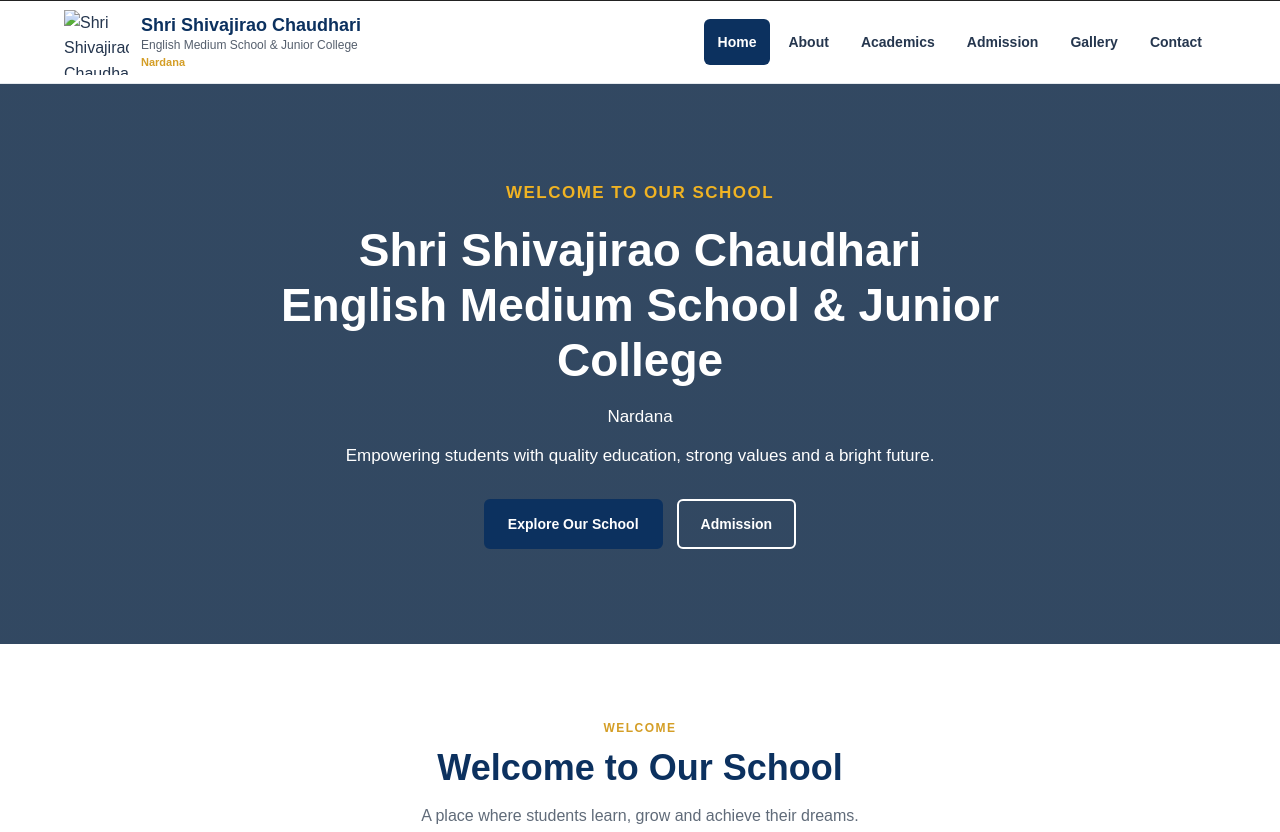
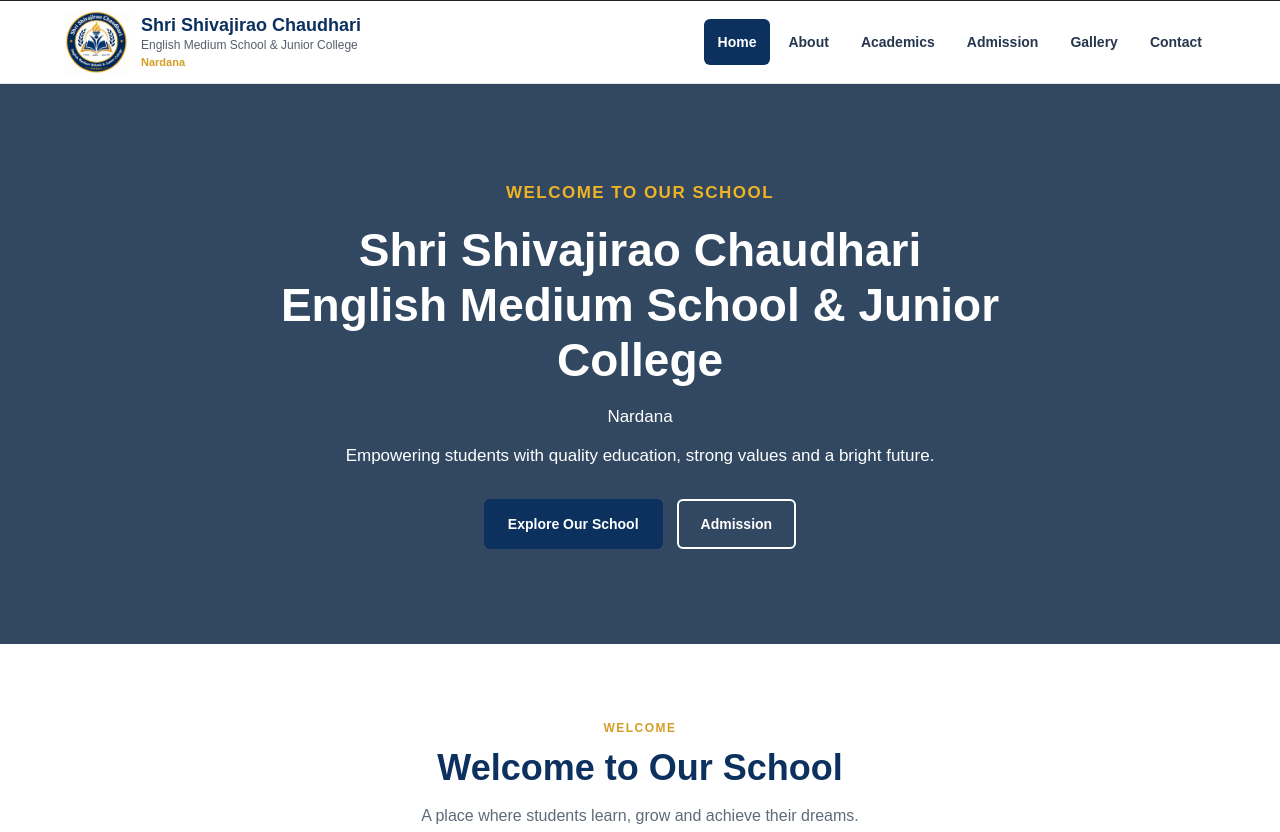
Before and after one commit to durgesh9952/school-website, a plain HTML site: page index.html in a window 1280 px wide. Shown: the top 832 px of the page. Drawn offline with Linux system fonts and the light colour scheme; files whose address does not match are found by name.

Commit message:
Update index.html

```diff
--- a/index.html
+++ b/index.html
@@ -21,7 +21,7 @@
         <a href="index.html" class="brand">
 
             <img
-                src="images/school-logo.png"
+                src="school-logo.png"
                 alt="Shri Shivajirao Chaudhari School Logo"
                 class="school-logo"
             >
```
